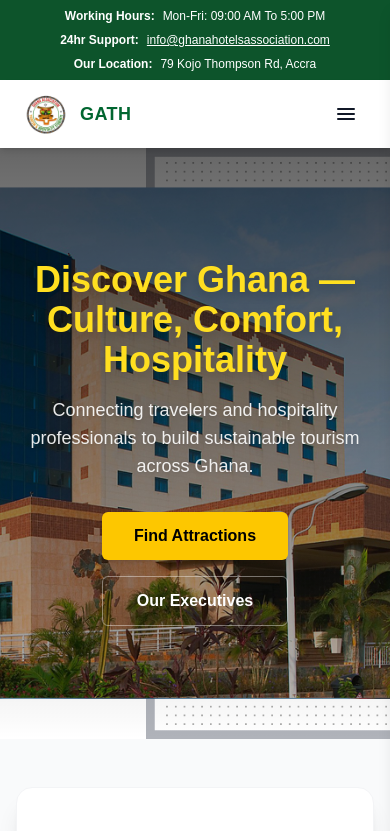
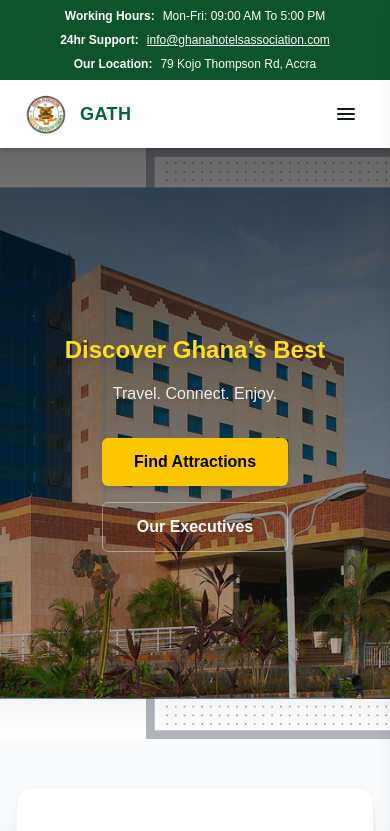
Before and after one commit to Felixowusu20/Gath, a Next.js app in the folder gath/: page / in a window 390 px wide. Shown: the top 831 px of the page. Built offline with nearby package versions, Linux system fonts and the light colour scheme.

Commit message:
all done

```diff
--- a/gath/components/Hero.jsx
+++ b/gath/components/Hero.jsx
@@ -18,11 +18,13 @@
       </div>
       {/* Content */}
       <div className="relative z-10 flex flex-col items-center justify-center w-full h-full text-center px-4">
-        <h1 className="text-4xl md:text-6xl font-extrabold text-yellow-300 drop-shadow-lg mb-4">
-          Discover Ghana — Culture, Comfort, Hospitality
+        <h1 className="text-2xl sm:text-4xl md:text-6xl font-extrabold text-yellow-300 drop-shadow-lg mb-4">
+          <span className="block md:hidden">Discover Ghana’s Best</span>
+          <span className="hidden md:block">Discover Ghana — Culture, Comfort, Hospitality</span>
         </h1>
-        <p className="text-lg md:text-2xl text-white/90 max-w-2xl mx-auto mb-8 drop-shadow">
-          Connecting travelers and hospitality professionals to build sustainable tourism across Ghana.
+        <p className="text-base sm:text-lg md:text-2xl text-white/90 max-w-xl mx-auto mb-8 drop-shadow">
+          <span className="block md:hidden">Travel. Connect. Enjoy.</span>
+          <span className="hidden md:block">Connecting travelers and hospitality professionals to build sustainable tourism across Ghana.</span>
         </p>
         <div className="flex flex-col sm:flex-row justify-center gap-4">
           <a
--- a/gath/components/Navbar.jsx
+++ b/gath/components/Navbar.jsx
@@ -17,14 +17,15 @@
     }
   }, []);
 
+  // Removed duplicate navLinks declaration. Only the unique-key version remains below.
   const navLinks = [
-    { href: '#hero', label: 'Home', type: 'anchor' },
-    { href: '#hotels', label: 'Discoveries', type: 'anchor' },
-    { href: '#membership', label: 'Executives', type: 'anchor' },
-    { href: '#testimonials', label: 'Testimonials', type: 'anchor' },
-  { href: 'https://job-search-psi-three.vercel.app/', label: 'Apply Job Here', className: 'hover:text-yellow-600 font-semibold', type: 'external' },
-    { href: '#contact', label: 'Contact', type: 'anchor' },
-    { href: '#membership', label: 'Join', className: 'bg-yellow-400 text-black px-3 py-2 rounded-md hover:brightness-95', type: 'anchor' },
+    { href: '#hero', label: 'Home', type: 'anchor', key: 'home' },
+    { href: '#hotels', label: 'Discoveries', type: 'anchor', key: 'discoveries' },
+    { href: '#membership', label: 'Executives', type: 'anchor', key: 'executives' },
+    { href: '#testimonials', label: 'Testimonials', type: 'anchor', key: 'testimonials' },
+    { href: 'https://www.felix.com', label: 'Apply Job Here', className: 'hover:text-yellow-600 font-semibold', type: 'external', key: 'apply-job' },
+    { href: '#contact', label: 'Contact', type: 'anchor', key: 'contact' },
+    { href: '#membership', label: 'Join', className: 'bg-yellow-400 text-black px-3 py-2 rounded-md hover:brightness-95', type: 'anchor', key: 'join' },
   ];
 
   return (
@@ -57,7 +58,7 @@
             {navLinks.map((link) => (
               link.type === 'external' ? (
                 <a
-                  key={link.href}
+                  key={link.key}
                   href={link.href}
                   className={
                     'transition-colors duration-150 hover:text-green-700 ' + (link.className || '')
@@ -69,7 +70,7 @@
                 </a>
               ) : (
                 <a
-                  key={link.href}
+                  key={link.key}
                   href={link.href}
                   className={
                     'transition-colors duration-150 hover:text-green-700 ' + (link.className || '')
@@ -122,7 +123,7 @@
           {navLinks.map((link) => (
             link.type === 'external' ? (
               <a
-                key={link.href}
+                key={link.key}
                 href={link.href}
                 className={
                   'text-left transition-colors duration-150 hover:text-green-700 ' + (link.className || '')
@@ -135,7 +136,7 @@
               </a>
             ) : (
               <a
-                key={link.href}
+                  key={link.key}
                 href={link.href}
                 className={
                   'transition-colors duration-150 hover:text-green-700 ' + (link.className || '')
```
Also changed, not shown: 1 other file (tests, documents, lock files or other folders).
